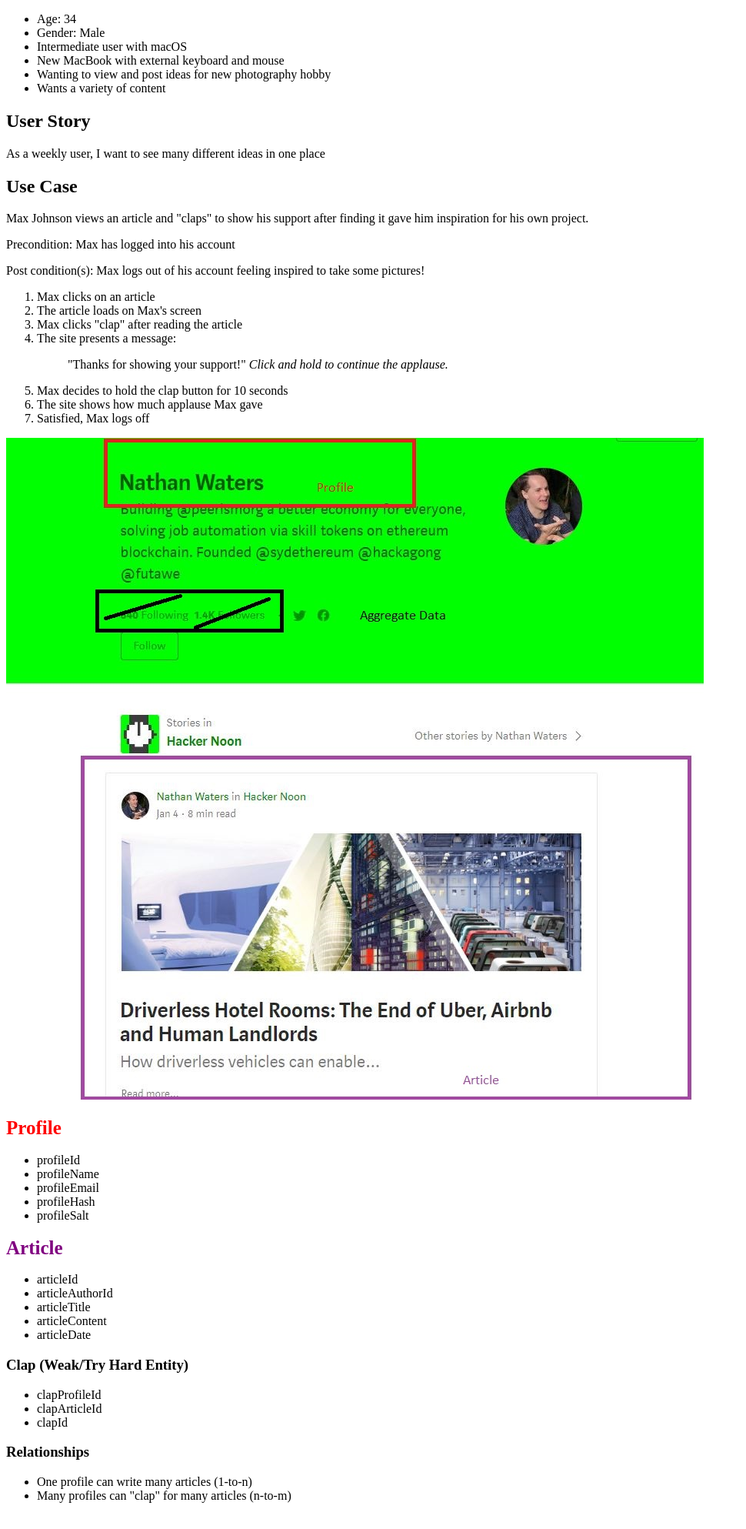
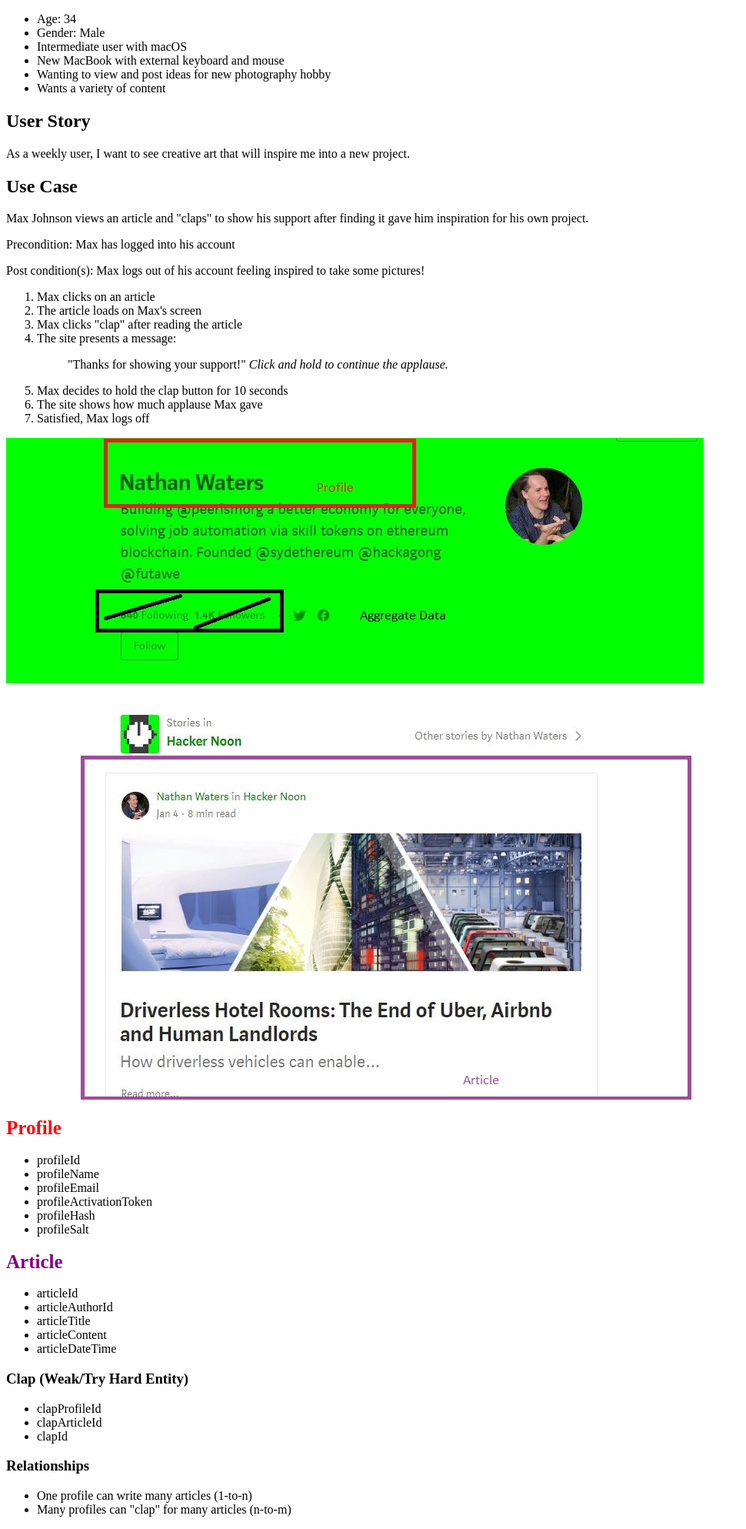
Before and after one commit to codingLyfe/data-design, a PHP site: page / in a window 1280 px wide. Shown: the part 145-2132 px from the top of the page at 77% size, without its empty margins (0-970 px from the left). Before the commit the page ends 2098 px from the top, so only its background shows below. Run offline with PHP 8.4, Linux system fonts and the light colour scheme.

Commit message:
added activation token

```diff
--- a/index.php
+++ b/index.php
@@ -19,7 +19,7 @@
 			</ul>
 
 		<h2>User Story</h2>
-		<p>As a weekly user, I want to see many different ideas in one place</p>
+		<p>As a weekly user, I want to see creative art that will inspire me into a new project.</p>
 
 		<h2>Use Case</h2>
 		<p>Max Johnson views an article and "claps" to show his support after finding it gave him inspiration for his own project.</p>
@@ -49,6 +49,7 @@
 			<li>profileId</li>
 			<li>profileName</li>
 			<li>profileEmail</li>
+			<li>profileActivationToken</li>
 			<!-- Hash and Salt used for password -->
 			<li>profileHash</li>
 			<li>profileSalt</li>
@@ -59,7 +60,7 @@
 				<li>articleAuthorId</li>
 				<li>articleTitle</li>
 				<li>articleContent</li>
-				<li>articleDate</li>
+				<li>articleDateTime</li>
 			</ul>
 		<h3>Clap (Weak/Try Hard Entity)</h3>
 			<ul>
```
